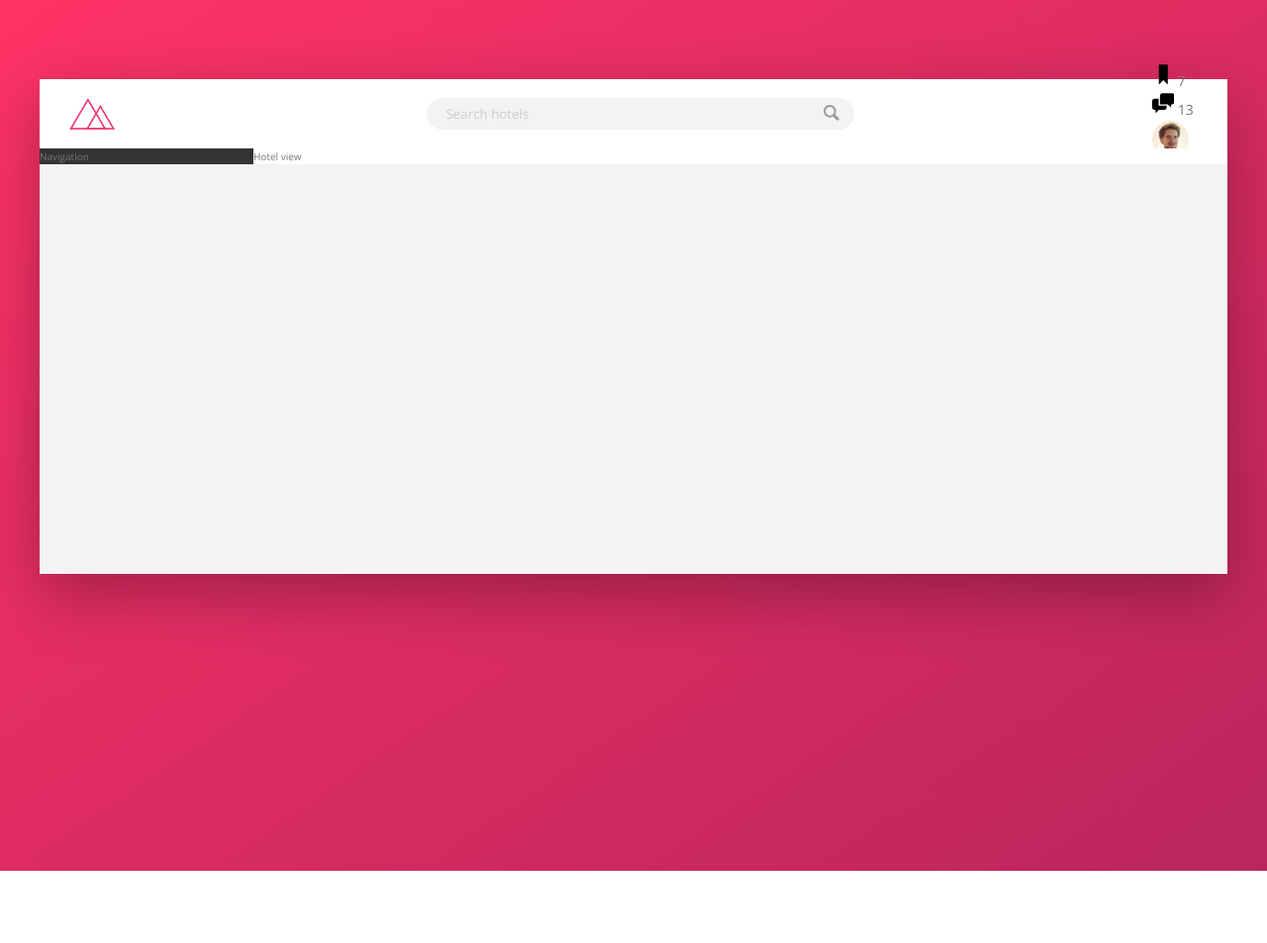
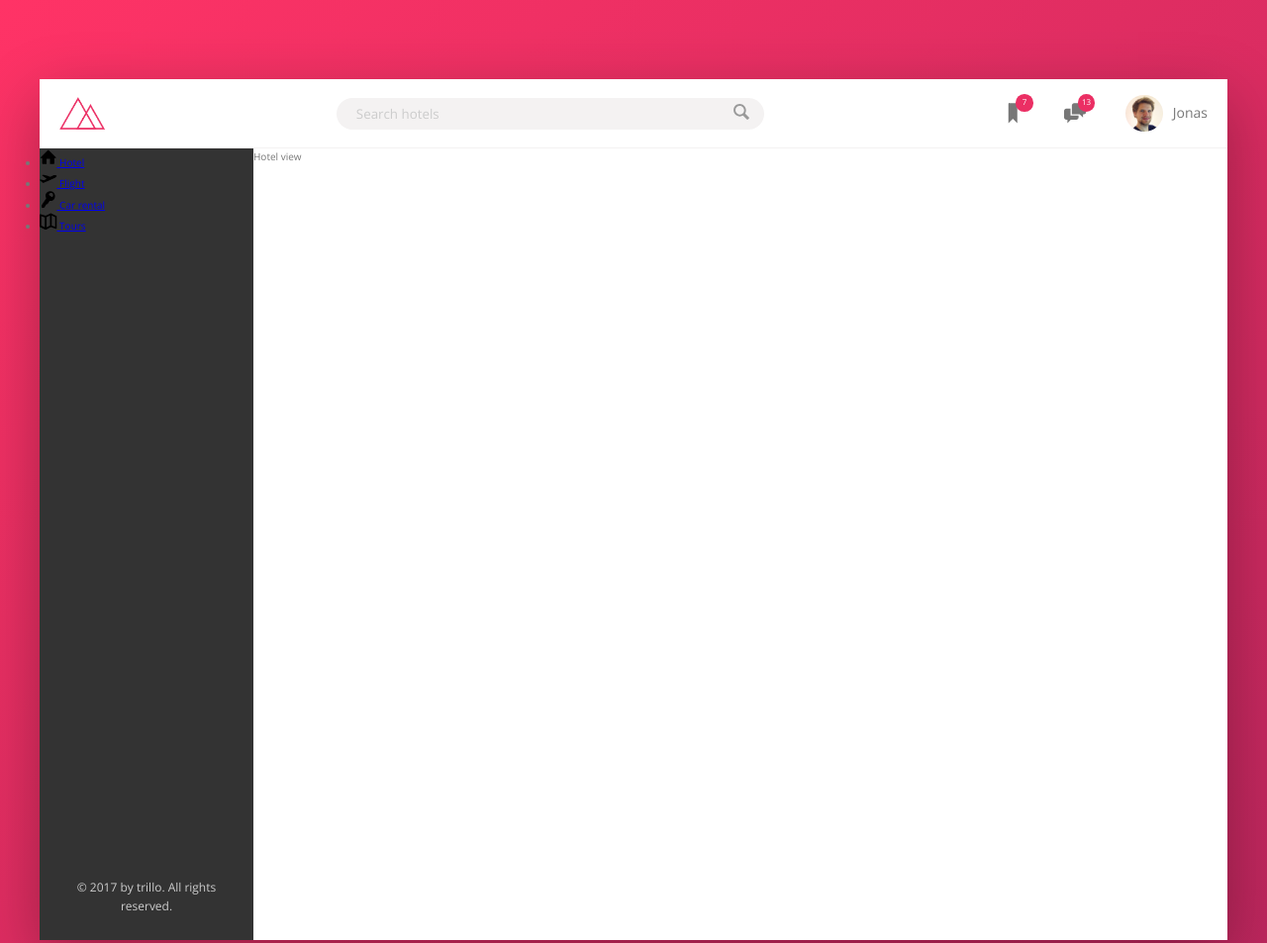
Before and after one commit to andras-szesztai/Trillo, a website: page index.html in a window 1280 px wide. Shown: the top 953 px of the page at 99% size. Before the commit the page ends 880 px from the top, so only its background shows below. Drawn offline with nearby package versions, Linux system fonts and the light colour scheme.

Commit message:
Added sidenav

```diff
--- a/index.html
+++ b/index.html
@@ -45,9 +45,49 @@
                 </nav>
             </header>
             <div class="content">
+
                 <nav class="sidebar">
-                    Navigation
+                    <ul class="side-nav">
+                        <li class="side-nav__item">
+                            <a href="#" class="side-nav__link">
+                                <svg class="side-nav__icon">
+                                    <use xlink:href='img/sprite.svg#icon-home'></use>
+                                </svg>
+                                <span>Hotel</span>
+                            </a>
+                        </li>
+                        <li class="side-nav__item">
+                            <a href="#" class="side-nav__link">
+                                <svg class="side-nav__icon">
+                                    <use xlink:href='img/sprite.svg#icon-aircraft-take-off'></use>
+                                </svg>
+                                <span>Flight</span>
+                            </a>
+                        </li>
+                        <li class="side-nav__item">
+                            <a href="#" class="side-nav__link">
+                                <svg class="side-nav__icon">
+                                    <use xlink:href='img/sprite.svg#icon-key'></use>
+                                </svg>
+                                <span>Car rental</span>
+                            </a>
+                        </li>
+                        <li class="side-nav__item">
+                            <a href="#" class="side-nav__link">
+                                <svg class="side-nav__icon">
+                                    <use xlink:href='img/sprite.svg#icon-map'></use>
+                                </svg>
+                                <span>Tours</span>
+                            </a>
+                        </li>
+                    </ul>
+
+
+                    <div class="legal">
+                        &copy; 2017 by trillo. All rights reserved.
+                    </div>
                 </nav>
+
                 <main class="hotel-view">
                     Hotel view
                 </main>
--- a/sass/_components.scss
+++ b/sass/_components.scss
@@ -2,7 +2,7 @@
 
 .logo {
     height: 3.25rem;
-    margin-left: 3rem;
+    margin-left: 2rem;
 }
 
 .search {
@@ -68,27 +68,81 @@
 }
 
 .user-nav {
+
+    display: flex;
+    align-items: center;
+
+    align-self: stretch;
+
+    & > * {
+        padding: 0 2rem;
+        cursor: pointer;
+        height: 100%;
+        display: flex;
+        align-items: center;
+    }
+
+    & > *:hover {
+        background-color: $color-grey-ligth-2;
+    }
+
     &__icon-box {
-
+        position: relative;
     }
 
     &__icon {
         height: 2.25rem;
         width: 2.25rem;
+        fill: $color-grey-dark-2;
     }
 
     &__notification {
+        font-size: .8rem;
+        height: 1.75rem;
+        width: 1.75rem;
+        border-radius: 50%;
+        background-color: $color-primary;
+        color: #fff;
+        position: absolute;
+        top: 1.5rem;
+        right: 1.1rem;
 
+        display: flex;
+        justify-content: center;
+        align-items: center;
     }
 
     &__user-photo {
         height: 3.75rem;
         border-radius: 100%;
-    }
 
-    &__user-name {
-
+        margin-right: 1rem;
     }
 
 
 }
+
+
+.side-nav {
+
+    &__item {
+
+    }
+
+    &__link {
+
+    }
+
+    &__icon {
+        width: 1.75rem;
+        height: 1.75rem;
+    }
+
+}
+
+.legal {
+    font-size: 1.2rem;
+    text-align: center;
+    color: $color-grey-ligth-4;
+    padding: 2.5rem;
+}
--- a/sass/_layout.scss
+++ b/sass/_layout.scss
@@ -12,7 +12,7 @@
     font-size: 1.4rem;
     height: 7rem;
     background-color: #fff;
-    border-bottom: $color-grey-ligth-2;
+    border-bottom: 1px solid $color-grey-ligth-2;
 
     display: flex;
     justify-content: space-between;
@@ -27,10 +27,16 @@
 .sidebar {
     background-color: $color-grey-dark-1;
     flex: 0 0 18%;
+
+    display: flex;
+    flex-direction: column;
+    justify-content: space-between;
 }
 
 .hotel-view {
     background-color: #fff;
 
+    height: 80rem;
+
     flex: 1;
 }
```
Also changed, not shown: css/style.css.
